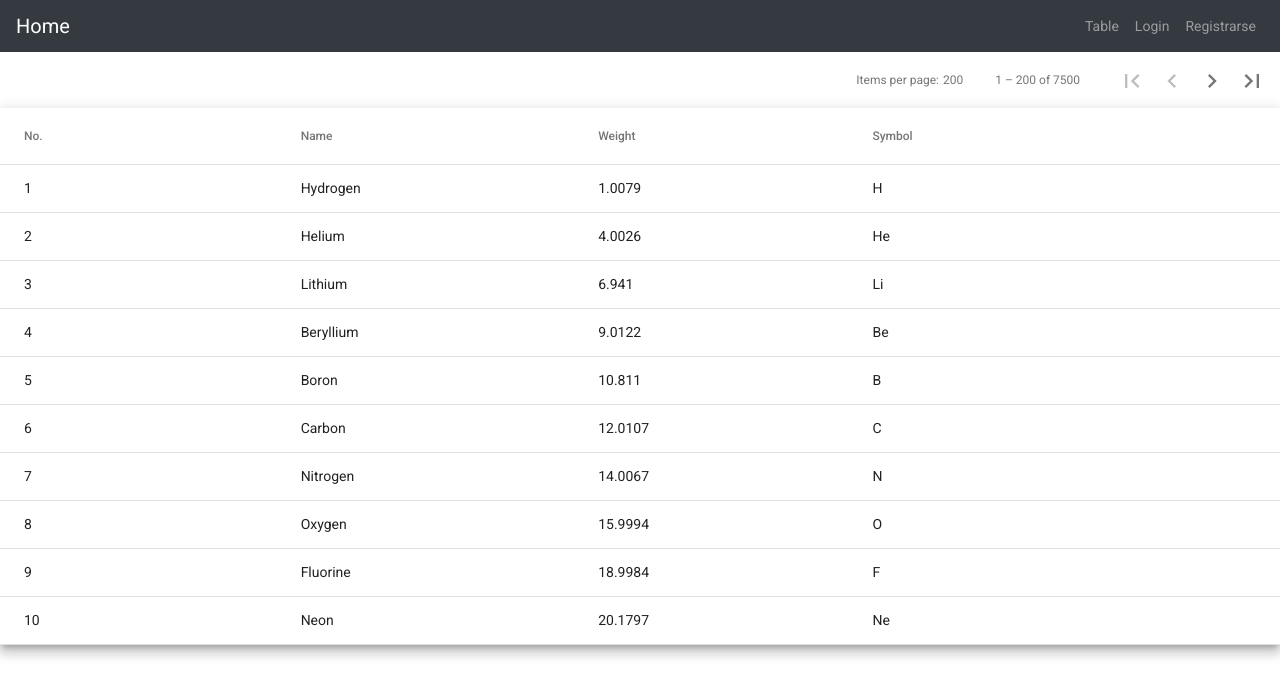
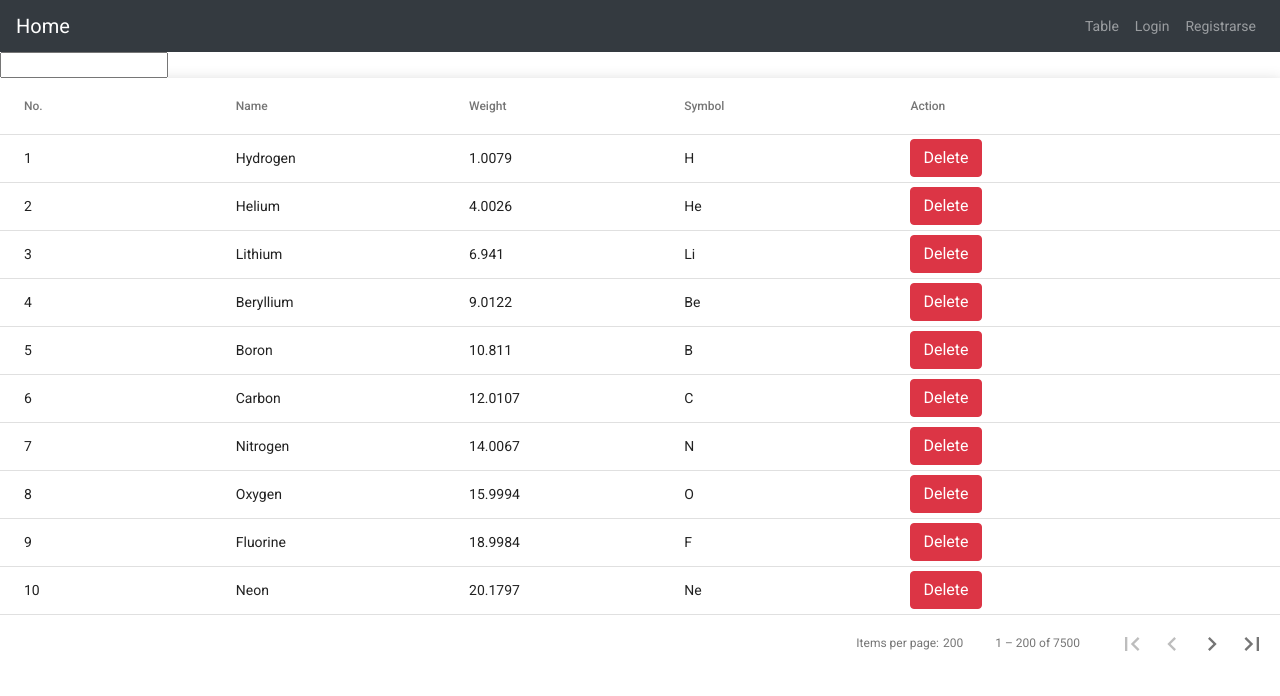
Before and after one commit to alexelfandi/Hackaton-gestamp-equipo-a, an Angular app in the folder frontend/: page /table in a window 1280 px wide. Shown: the top 696 px of the page. Built offline with nearby package versions, Linux system fonts and the light colour scheme.

Commit message:
prefiter demo

```diff
--- a/frontend/src/app/app.module.ts
+++ b/frontend/src/app/app.module.ts
@@ -1,5 +1,5 @@
 import { BrowserModule } from '@angular/platform-browser';
-import { NgModule } from '@angular/core';
+import { NgModule, CUSTOM_ELEMENTS_SCHEMA } from '@angular/core';
 
 import { AppRoutingModule } from './app-routing.module';
 import { AppComponent } from './app.component';
@@ -13,6 +13,8 @@ import { TableComponent } from './table/table.component';
 import { MatTableModule } from '@angular/material/table';
 import { MatPaginatorModule } from '@angular/material/paginator';
 import { MatSortModule } from '@angular/material/sort';
+import { InfoModalComponent } from './info-modal/info-modal.component';
+import { MatDialogModule } from '@angular/material/dialog';
 
 @NgModule({
   declarations: [
@@ -20,7 +22,8 @@ import { MatSortModule } from '@angular/material/sort';
     LoginComponent,
     IndexComponent,
     RegisterComponent,
-    TableComponent
+    TableComponent,
+    InfoModalComponent
 
   ],
   imports: [
@@ -31,9 +34,12 @@ import { MatSortModule } from '@angular/material/sort';
     ReactiveFormsModule,
     MatTableModule,
     MatPaginatorModule,
-    MatSortModule
+    MatSortModule,
+    MatDialogModule
   ],
   providers: [],
-  bootstrap: [AppComponent]
+  bootstrap: [AppComponent],
+  schemas: [CUSTOM_ELEMENTS_SCHEMA],
+  entryComponents: [InfoModalComponent]
 })
 export class AppModule { }
--- /dev/null
+++ b/frontend/src/app/info-modal/info-modal.component.html
@@ -0,0 +1,4 @@
+<h1 mat-dialog-title>Hi {{data.item.symbol}}</h1>
+<div mat-dialog-content>
+  <p>What's your favorite color? {{data.item}}</p>
+</div>
--- /dev/null
+++ b/frontend/src/app/info-modal/info-modal.component.ts
@@ -0,0 +1,25 @@
+import { Component, OnInit, Input, Inject } from '@angular/core';
+import { MatDialogRef, MAT_DIALOG_DATA } from '@angular/material/dialog';
+
+@Component({
+  selector: 'app-info-modal',
+  templateUrl: './info-modal.component.html',
+  styleUrls: ['./info-modal.component.css']
+})
+export class InfoModalComponent implements OnInit {
+
+  constructor(
+    public dialogRef: MatDialogRef<InfoModalComponent>,
+    @Inject(MAT_DIALOG_DATA) public data: any)
+  { }
+
+  onNoClick(): void {
+    this.dialogRef.close();
+  }
+
+  ngOnInit() {
+    console.log(this.data.item);
+
+  }
+
+}
--- a/frontend/src/app/table/table.component.html
+++ b/frontend/src/app/table/table.component.html
@@ -1,31 +1,40 @@
-<mat-paginator [pageSizeOptions]="[200]" [pageSize]="200" [length]="7500" showFirstLastButtons></mat-paginator>
+<input type="text" (keyup)='search($event.target.value)'>
 
 <table mat-table [dataSource]="dataSource" matSort class="mat-elevation-z8">
 
     <!-- Position Column -->
-    <ng-container matColumnDef="position">
+    <ng-container matColumnDef="position" >
       <th mat-header-cell *matHeaderCellDef mat-sort-header> No. </th>
-      <td mat-cell *matCellDef="let element"> {{element.position}} </td>
+      <td mat-cell *matCellDef="let element" (click)="openDialog(element)"> {{element.position}} </td>
     </ng-container>
 
     <!-- Name Column -->
     <ng-container matColumnDef="name">
       <th mat-header-cell *matHeaderCellDef mat-sort-header> Name </th>
-      <td mat-cell *matCellDef="let element"> {{element.name}} </td>
+      <td mat-cell *matCellDef="let element" (click)="openDialog(element)"> {{element.name}} </td>
     </ng-container>
 
     <!-- Weight Column -->
     <ng-container matColumnDef="weight">
       <th mat-header-cell *matHeaderCellDef mat-sort-header> Weight </th>
-      <td mat-cell *matCellDef="let element"> {{element.weight}} </td>
+      <td mat-cell *matCellDef="let element" (click)="openDialog(element)"> {{element.weight}} </td>
     </ng-container>
 
     <!-- Symbol Column -->
     <ng-container matColumnDef="symbol">
       <th mat-header-cell *matHeaderCellDef mat-sort-header> Symbol </th>
-      <td mat-cell *matCellDef="let element"> {{element.symbol}} </td>
+      <td mat-cell *matCellDef="let element" (click)="openDialog(element)"> {{element.symbol}} </td>
     </ng-container>
+
+    <ng-container matColumnDef="action">
+        <th mat-header-cell *matHeaderCellDef mat-sort-header> Action </th>
+        <td mat-cell *matCellDef="let element">
+            <button type="button" class="btn btn-danger" (click)="deleteItem(element)">Delete</button>
+        </td>
+      </ng-container>
 
     <tr mat-header-row *matHeaderRowDef="displayedColumns"></tr>
     <tr mat-row *matRowDef="let row; columns: displayedColumns;"></tr>
   </table>
+
+  <mat-paginator [pageSizeOptions]="[200]" [pageSize]="200" [length]="7500" showFirstLastButtons></mat-paginator>
--- a/frontend/src/app/table/table.component.ts
+++ b/frontend/src/app/table/table.component.ts
@@ -2,6 +2,9 @@ import {Component, OnInit, ViewChild} from '@angular/core';
 import {MatSort} from '@angular/material/sort';
 import {MatTableDataSource} from '@angular/material/table';
 import { MatPaginator } from '@angular/material/paginator';
+import { MatDialog, MatDialogRef, MAT_DIALOG_DATA } from '@angular/material/dialog';
+import { InfoModalComponent } from '../info-modal/info-modal.component';
+
 
 export interface PeriodicElement {
   name: string;
@@ -10,7 +13,7 @@ export interface PeriodicElement {
   symbol: string;
 }
 
-const ELEMENT_DATA: PeriodicElement[] = [
+var ELEMENT_DATA: PeriodicElement[] = [
   {position: 1, name: 'Hydrogen', weight: 1.0079, symbol: 'H'},
   {position: 2, name: 'Helium', weight: 4.0026, symbol: 'He'},
   {position: 3, name: 'Lithium', weight: 6.941, symbol: 'Li'},
@@ -32,14 +35,43 @@ const ELEMENT_DATA: PeriodicElement[] = [
 
 export class TableComponent implements OnInit {
 
-  displayedColumns: string[] = ['position', 'name', 'weight', 'symbol'];
+  filterData;
+  displayedColumns: string[] = ['position', 'name', 'weight', 'symbol', 'action'];
   dataSource = new MatTableDataSource(ELEMENT_DATA);
 
   @ViewChild(MatSort, {static: true}) sort: MatSort;
   @ViewChild(MatPaginator) paginator: MatPaginator;
 
+  constructor(public dialog: MatDialog) { }
+
   ngOnInit() {
     this.dataSource.sort = this.sort;
     this.dataSource.paginator = this.paginator;
   }
+
+  openDialog(selectedItem): void {
+    const dialogRef = this.dialog.open(InfoModalComponent, {
+      width: '400px',
+      data: { item: selectedItem }
+    });
+  }
+
+  deleteItem(item){
+    console.log("Deleting " + item);
+
+  }
+
+  search(term: string) {
+    if(!term) {
+      this.filterData = ELEMENT_DATA;
+    } else {
+      this.filterData = ELEMENT_DATA.filter(x =>
+         x.name.trim().toLowerCase().includes(term.trim().toLowerCase())
+      );
+      ELEMENT_DATA = this.filterData;
+    }
+    console.log(this.filterData);
+
+  }
+
 }
```
Also changed, not shown: frontend/src/app/models/order.ts (added, +16 -0 lines), frontend/src/app/info-modal/info-modal.component.css (added), 1 other file (tests, documents, lock files or other folders).
